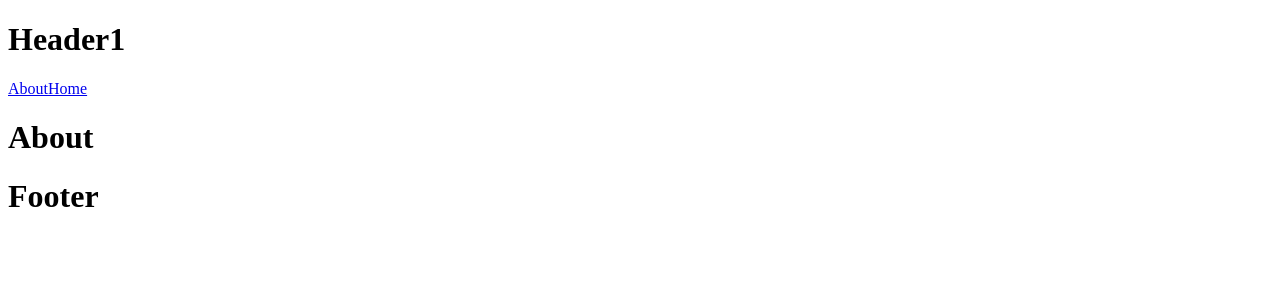
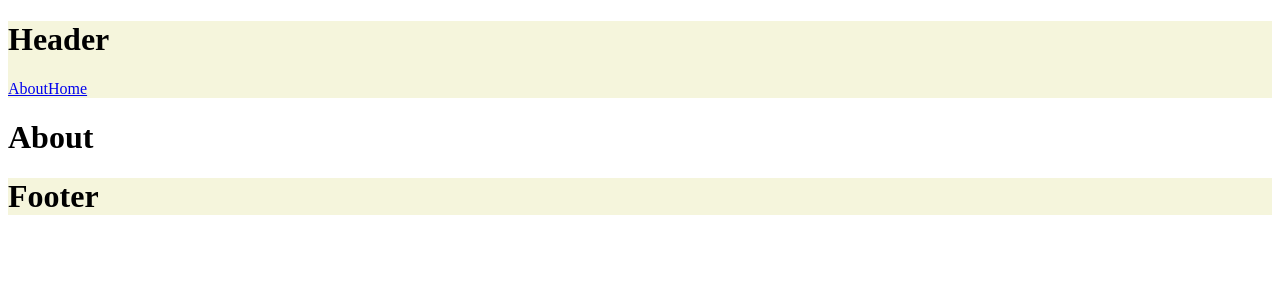
Before and after one commit to joshuawiidrichter1994/react-project-djs, a React (Create React App) app: page /about in a window 1280 px wide. Shown: the top 300 px of the page. Built offline with nearby package versions, Linux system fonts and the light colour scheme.

Commit message:
Added open weather api call

```diff
--- a/src/components/Footer.css
+++ b/src/components/Footer.css
@@ -0,0 +1,3 @@
+.footer {
+    background-color: beige;
+}
--- a/src/components/Footer.js
+++ b/src/components/Footer.js
@@ -2,7 +2,7 @@ import './Footer.css';
 
 function Footer() {
   return (
-    <div className="Footer">
+    <div className="footer">
       <h1>Footer</h1>
     </div>
   );
--- a/src/components/Header.css
+++ b/src/components/Header.css
@@ -0,0 +1,3 @@
+.header {
+    background-color: beige;
+}
--- a/src/components/Header.js
+++ b/src/components/Header.js
@@ -3,8 +3,8 @@ import { Link } from 'react-router-dom';
 
 function Header() {
   return (
-    <div className="Header">
-      <h1>Header1</h1>
+    <div className="header">
+      <h1>Header</h1>
       <Link to="/about">About</Link>
       <Link to="/">Home</Link>
     </div>
--- a/src/components/Main.js
+++ b/src/components/Main.js
@@ -1,9 +1,51 @@
+import React, { useEffect, useState } from 'react';
 import './Main.css';
 
 function Main() {
+  const [weather, setWeather] = useState(null);
+  const [error, setError] = useState(null);
+
+  useEffect(() => {
+    // Function to fetch weather data
+    const fetchWeather = async () => {
+      try {
+        const apiKey = '70bb90db40a4a99461ea11963b348e4a'; // Replace with your actual API key
+        const lat = -33.918861; // Latitude for Cape Town
+        const lon = 18.4233; // Longitude for Cape Town
+        const exclude = 'minutely,hourly,daily,alerts'; // Exclude unnecessary data
+        const response = await fetch(
+          `https://api.openweathermap.org/data/3.0/onecall?lat=${lat}&lon=${lon}&appid=${apiKey}`
+        );
+
+        if (!response.ok) {
+          throw new Error(
+            `Error fetching weather data: ${response.statusText}`
+          );
+        }
+
+        const data = await response.json();
+        setWeather(data.current); // Extract the `current` weather object
+      } catch (err) {
+        setError(err.message);
+      }
+    };
+
+    fetchWeather();
+  }, []); // Empty dependency array means this runs once on component mount
+
   return (
     <div className="Main">
-      <h1>Main</h1>
+      <h1>Weather in Cape Town</h1>
+      {error && <p className="error">Error: {error}</p>}
+      {weather ? (
+        <div className="weather-info">
+          <p>Temperature: {weather.temp}°C</p>
+          <p>Condition: {weather.weather[0].description}</p>
+          <p>Humidity: {weather.humidity}%</p>
+        </div>
+      ) : (
+        <p>Loading weather...</p>
+      )}
     </div>
   );
 }
```
